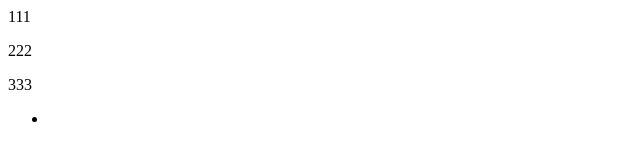
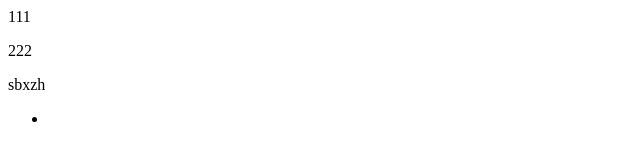
Before and after one commit to UNNBEING/unnbeing.github.io, a plain HTML site: page index.html in a window 1280 px wide. Shown: the full height of the page, 0-640 px from the left. Drawn offline with Linux system fonts and the light colour scheme.

Commit message:
Update index.html

```diff
--- a/index.html
+++ b/index.html
@@ -1,6 +1,6 @@
 <p>111</p>
 <p>222 </p>
-<p>333</p>
+<p>sbxzh</p>
 
 <ul>
   <li> <a 123></a> </li>
```
